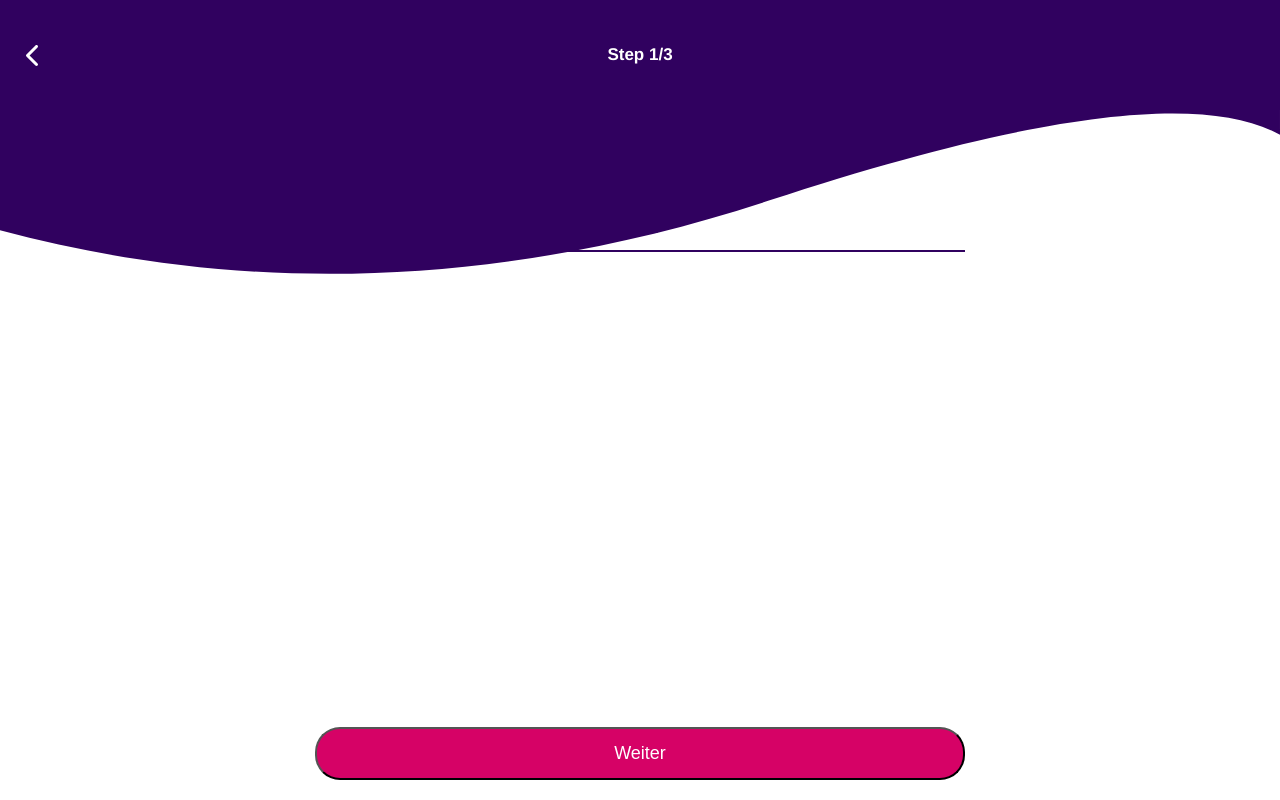
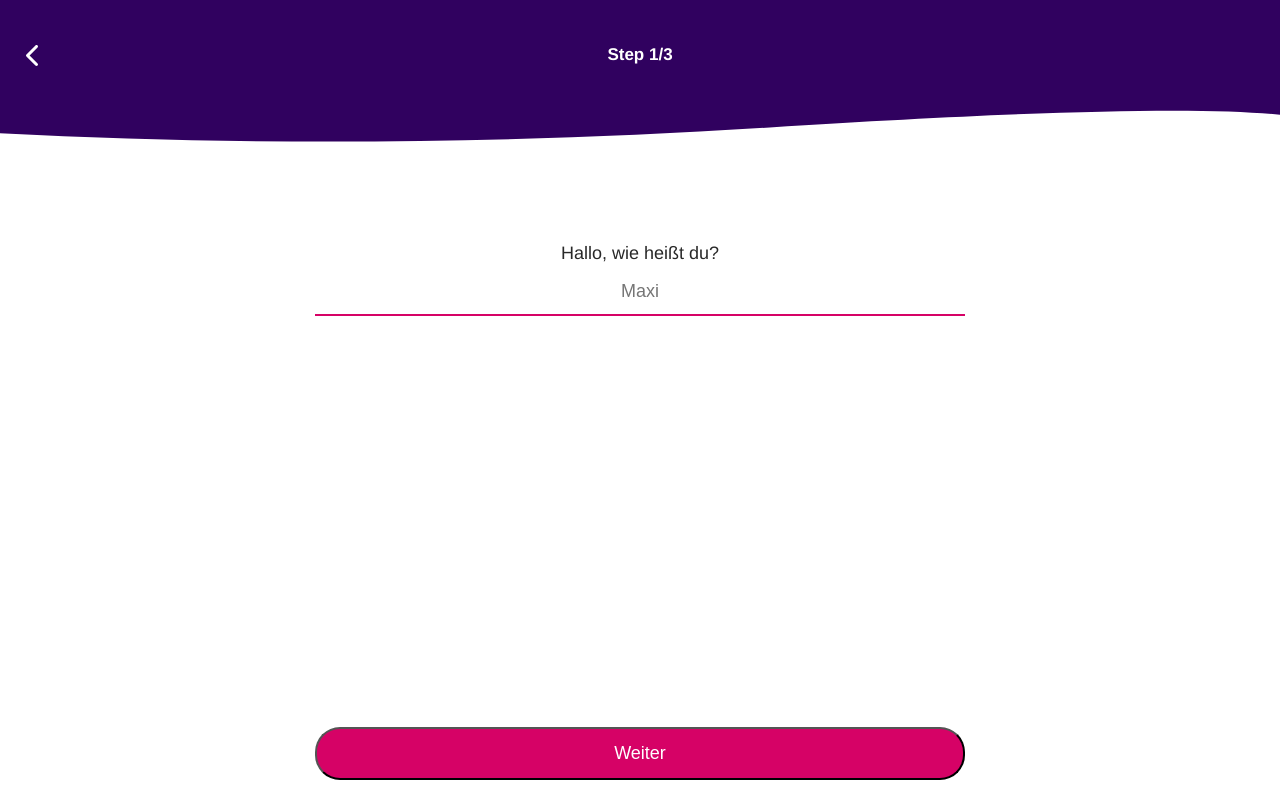
Before and after one commit to webdesignberlin/pregnancy-week, a Vue app: page /calculate in a window 1280 px wide. Built offline with nearby package versions, Linux system fonts and the light colour scheme.

Commit message:
scale swish

```diff
--- a/src/components/AppHeader.vue
+++ b/src/components/AppHeader.vue
@@ -7,7 +7,7 @@
       <span class="sr-only">Back to last Step</span>
     </button>
     <h1 class="app-header__headline">Step {{ step }}/{{ stepMax}}</h1>
-    <svg viewBox="0 104 375 152" xmlns="http://www.w3.org/2000/svg">
+    <svg viewBox="0 104 375 152" xmlns="http://www.w3.org/2000/svg" preserveAspectRatio="none slice">
       <path
         d="M0 0v139.26c73.144 19.536 148.31 16.604
         225.496-8.798 77.186-25.401 127.02-31.796 149.504-19.184V0H0z"
@@ -65,6 +65,7 @@ export default {
   svg {
     align-self: baseline;
     grid-area: bottom;
+    height: 100px;
     width: 100%;
 
     path {
--- a/src/views/Calculate.vue
+++ b/src/views/Calculate.vue
@@ -186,7 +186,7 @@ export default {
 
         &__content {
             grid-area: content;
-            padding-top: 4rem;
+            padding-top: 8rem;
         }
 
         &__submit {
@@ -216,7 +216,7 @@ export default {
         padding: 11px;
         margin-bottom: 40px;
 
-        border-bottom: solid 2px var(--color-primary);
+        border-bottom: solid 2px var(--color-link);
         appearance: none;
         /**
          * Remove default box-shadow for required pseudo classes
```
